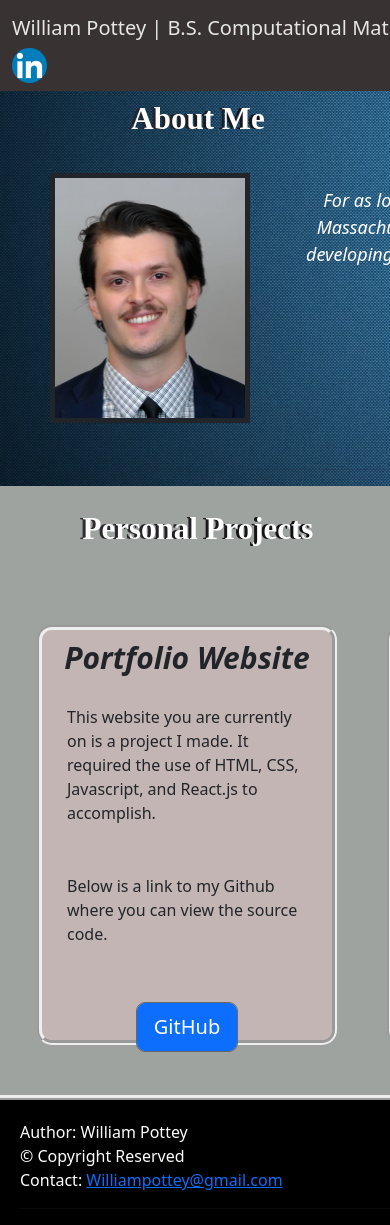
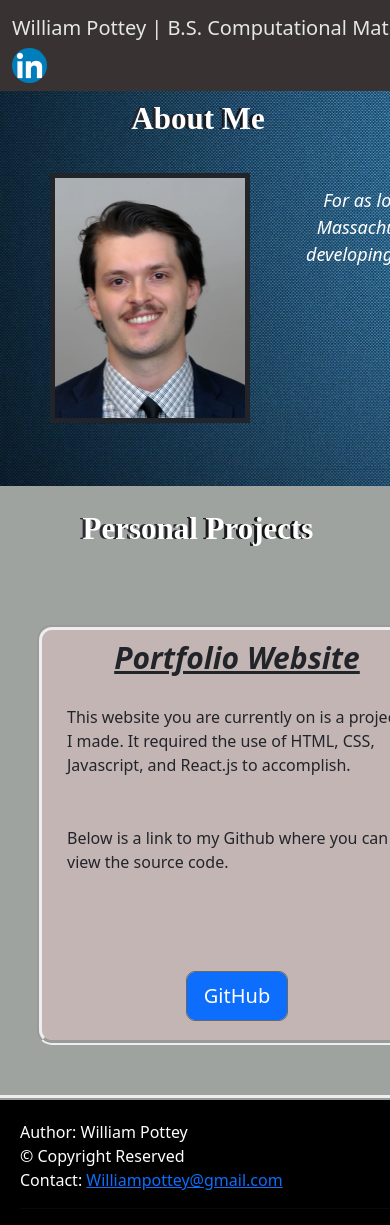
Before and after one commit to WilliamPottey/William-Pottey-Portfolio, a React (Vite) app: page / in a window 390 px wide. Built offline with nearby package versions, Linux system fonts and the light colour scheme.

Commit message:
attempt to fix mobile proj buttons

```diff
--- a/src/components/Projects/projects.css
+++ b/src/components/Projects/projects.css
@@ -1,11 +1,11 @@
 .projectBox {
-  width: 200px;
+  width: 400px;
   height: 420px;
   border: 5px groove;
   border-radius: 15px;
   margin-right: 25px;
   margin-left: 25px;
-  min-width: 300px;
+  min-width: 400px;
   display: flex;
   flex-direction: column;
   align-items: center;
@@ -51,15 +51,14 @@
   font-weight: bold;
   font-size: 30px;
   margin-top: 5px;
+  text-decoration: underline;
 }
 
 #projButton {
   display: flex;
-  justify-content: center;
-  align-items: center;
   border-color: gray;
+  margin-left: 10px;
   margin-right: 10px;
-  margin-left: 10px;
 }
 
 #nextProject {
@@ -84,7 +83,8 @@
 
 .flexButtons {
   display: flex;
-  justify-content: center;
+  position: absolute;
+  bottom: 20px;
   justify-content: space-evenly;
 }
 
```
